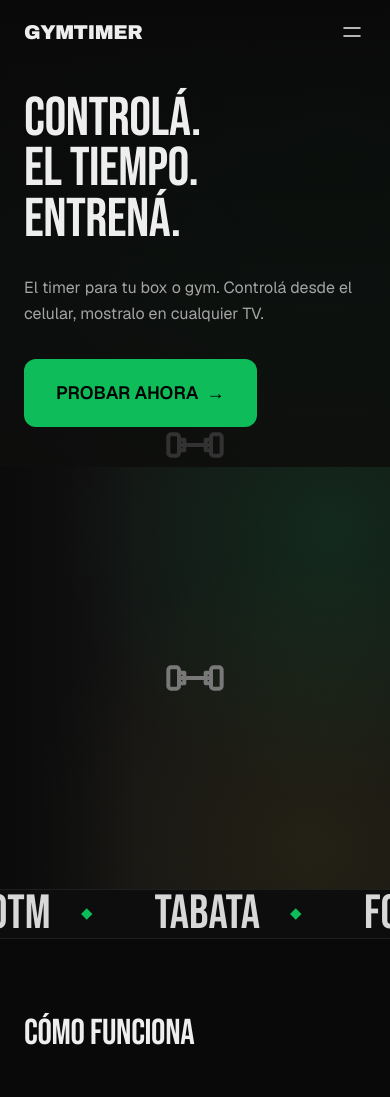
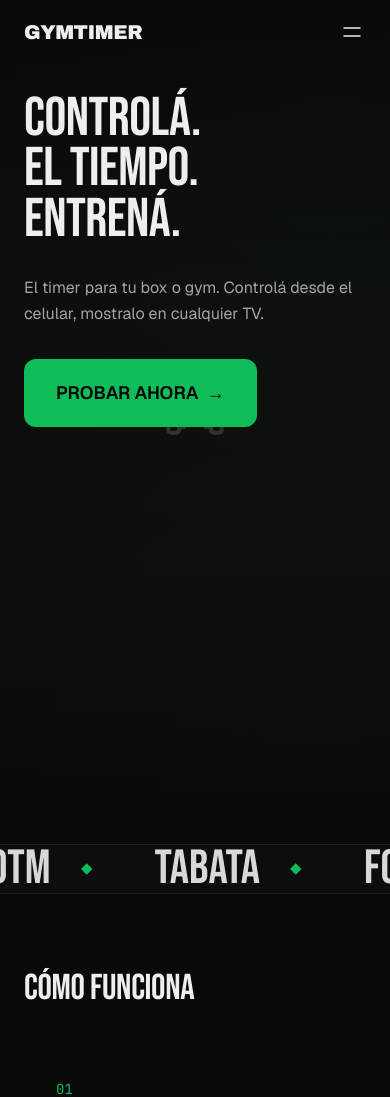
Before and after one commit to CamiloEscar/gymtimer-pro, a Next.js app: page / in a window 390 px wide. Shown: the top 1097 px of the page. Built offline with nearby package versions, Linux system fonts and the light colour scheme.

Commit message:
fix(landing): hide the desktop-only video panel on mobile so the backdrop video doesn't duplicate

```diff
--- a/src/components/landing/Hero.tsx
+++ b/src/components/landing/Hero.tsx
@@ -78,7 +78,7 @@
       </div>
 
       <div
-        className="relative bg-surface-900 lg:border-l lg:border-surface-800/50 aspect-[4/5] max-h-[50vh] lg:aspect-auto lg:max-h-none lg:h-full anim-fade-in-slow overflow-hidden"
+        className="relative bg-surface-900 lg:border-l lg:border-surface-800/50 aspect-[4/5] max-h-[50vh] lg:aspect-auto lg:max-h-none lg:h-full anim-fade-in-slow overflow-hidden hidden lg:block"
         style={{ animationDelay: "400ms" }}
       >
         <div
```
